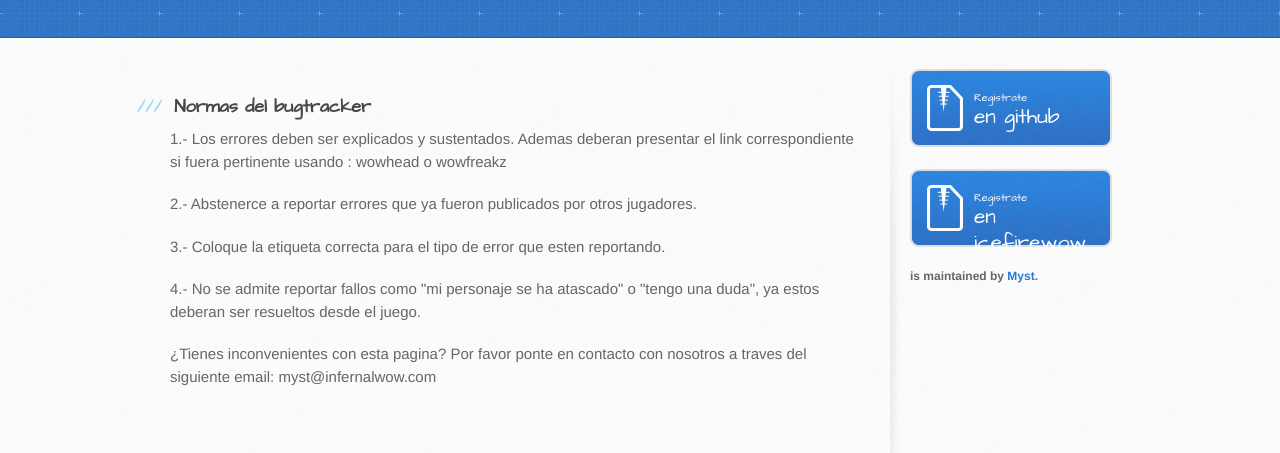
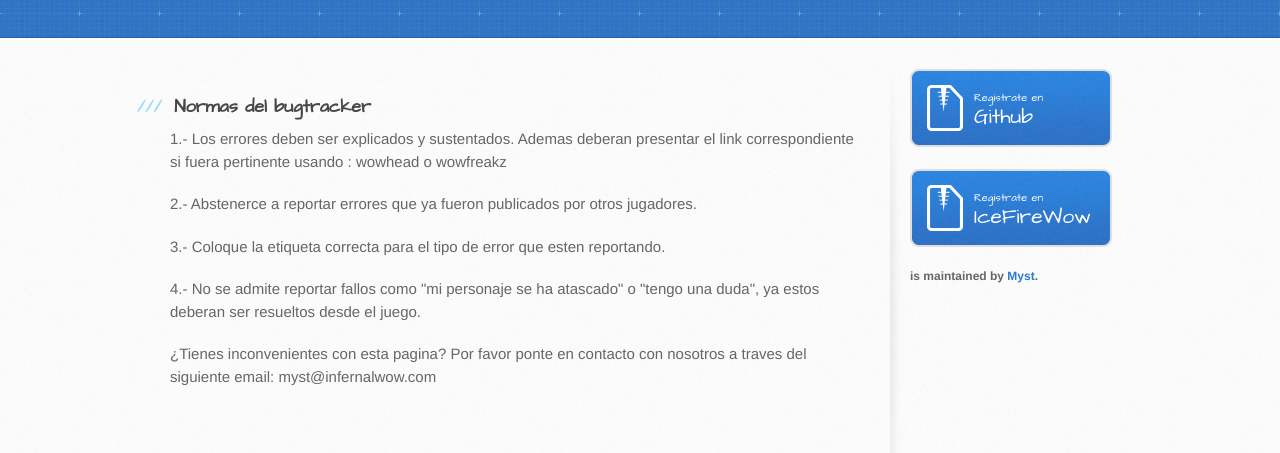
Before and after one commit to Myst/Bugtracker434, a plain HTML site: page index.html in a window 1280 px wide. Shown: the part 307-760 px from the top of the page. Drawn offline with Linux system fonts and the light colour scheme.

Commit message:
Update index.html

```diff
--- a/index.html
+++ b/index.html
@@ -38,12 +38,12 @@
         </section>
         <aside id="sidebar">
           <a href="https://github.com/register" class="button">
-            <small>Registrate</small>
-            en github
+            <small>Registrate en</small>
+            Github
           </a>
           <a href="https://icefirewow.com/register" class="button">
-            <small>Registrate</small>
-            en icefirewow
+            <small>Registrate en</small>
+            IceFireWow
           </a>
           <p class="repo-owner"><a href="https://github.com/Myst/Bugtracker434"></a> is maintained by <a href="https://github.com/Myst">Myst</a>.</p>
           </aside>
```
